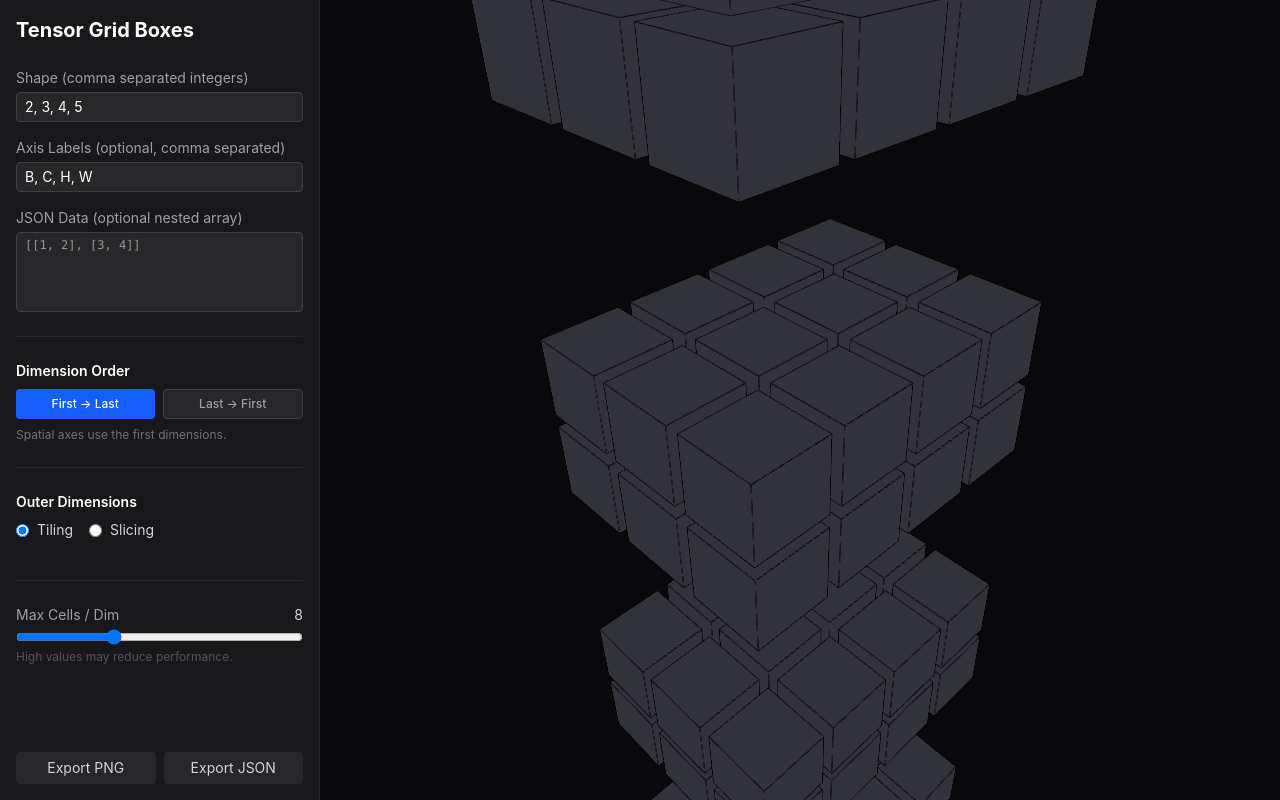
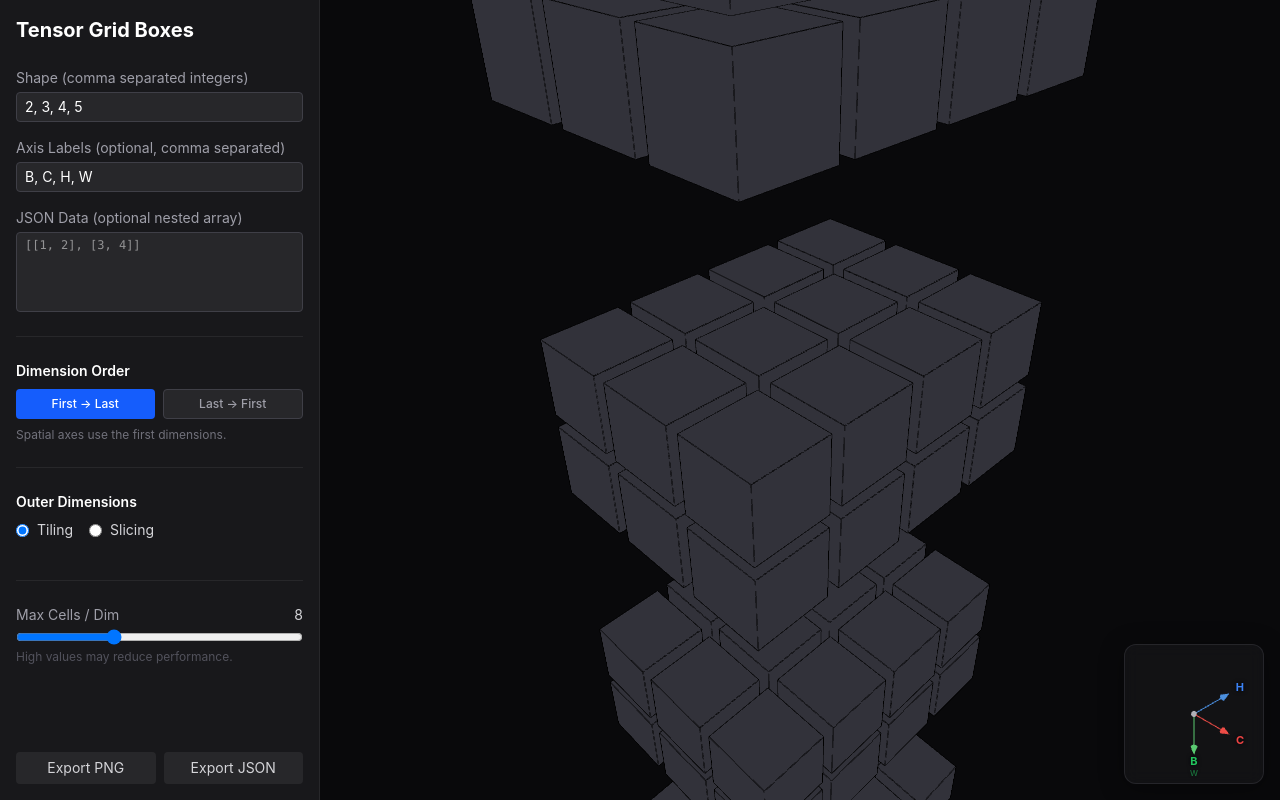
Before and after one commit to vi-sch/tensor_box_viz, a React (Vite) app: page / in a window 1280 px wide. Built offline with nearby package versions, Linux system fonts and the light colour scheme.

Commit message:
feat: added orientation coordiante system triad

```diff
--- a/src/App.tsx
+++ b/src/App.tsx
@@ -2,6 +2,7 @@ import { useState, useMemo } from 'react';
 import { Sidebar } from './components/Sidebar';
 import { Scene } from './components/Scene';
 import { parseShape, parseTensor, computeLayout, type BoxInstance } from './lib/layout';
+import type { AxisLabels } from './components/AxisTriad';
 
 export default function App() {
   const [shapeStr, setShapeStr] = useState('2, 3, 4, 5'); // Example shape [B, C, H, W]
@@ -94,6 +95,37 @@ export default function App() {
 
   const labels = labelsStr.split(',').map(s => s.trim()).filter(Boolean);
 
+  // Build axis labels for the coordinate triad
+  // Includes primary spatial dim labels + tiled dim labels grouped by axis
+  const axisLabels = useMemo((): AxisLabels => {
+    const getLabel = (dimIdx: number | null, fallback: string) => {
+      if (dimIdx === null) return fallback;
+      return labels[dimIdx] || `d${dimIdx}`;
+    };
+    const [sx, sy, sz] = validSpatialDims;
+
+    // Compute tiled dims per axis (cycle: Y → X → Z → repeat)
+    // This mirrors the logic in layout.ts activeTileDims.forEach
+    const tiledX: string[] = [];
+    const tiledY: string[] = [];
+    const tiledZ: string[] = [];
+    if (mode === 'tiling') {
+      outerDims.forEach((dim, i) => {
+        const axisIdx = i % 3;
+        const dimLabel = labels[dim] || `d${dim}`;
+        if (axisIdx === 0) tiledY.push(dimLabel);      // tile cycle: Y first
+        else if (axisIdx === 1) tiledX.push(dimLabel);  // then X
+        else tiledZ.push(dimLabel);                     // then Z
+      });
+    }
+
+    return {
+      x: { primary: getLabel(sx, 'X'), tiled: tiledX },
+      y: { primary: getLabel(sy, 'Y'), tiled: tiledY },
+      z: { primary: getLabel(sz, 'Z'), tiled: tiledZ },
+    };
+  }, [validSpatialDims, labels, outerDims, mode]);
+
   return (
     <div className="flex w-screen h-screen overflow-hidden bg-zinc-950 font-sans text-sm selection:bg-zinc-700">
       <Sidebar
@@ -111,7 +143,7 @@ export default function App() {
       />
 
       <div className="flex-1 relative">
-        <Scene layout={layout} onHover={setHovered} />
+        <Scene layout={layout} onHover={setHovered} axisLabels={axisLabels} />
 
         {/* Tooltip Overlay */}
         {hovered && (
--- /dev/null
+++ b/src/components/AxisTriad.tsx
@@ -0,0 +1,217 @@
+import { useRef, useEffect } from 'react';
+import { Canvas, useFrame, useThree } from '@react-three/fiber';
+import {
+    BufferGeometry,
+    Float32BufferAttribute,
+    Quaternion,
+    Vector3,
+    Camera,
+} from 'three';
+import { Html } from '@react-three/drei';
+
+// ---------------------------------------------------------------------------
+// Label type: each axis has a primary spatial label + optional tiled labels
+// ---------------------------------------------------------------------------
+export interface AxisLabelInfo {
+    primary: string;   // spatial dimension label (e.g. "B", "C", "H")
+    tiled: string[];   // tiled dimension labels sharing this axis (e.g. ["W"])
+}
+
+export interface AxisLabels {
+    x: AxisLabelInfo;
+    y: AxisLabelInfo;
+    z: AxisLabelInfo;
+}
+
+// ---------------------------------------------------------------------------
+// Arrow geometry helper: line from origin to tip + cone head + label
+// ---------------------------------------------------------------------------
+function ArrowLine({
+    dir,
+    color,
+    label,
+}: {
+    dir: [number, number, number];
+    color: string;
+    label: AxisLabelInfo;
+}) {
+    const length = 1;
+    const headLength = 0.2;
+    const headRadius = 0.07;
+    const shaftEnd = length - headLength;
+
+    // Shaft: simple line from origin to start of cone
+    const shaftGeo = useRef<BufferGeometry>(null);
+    useEffect(() => {
+        if (!shaftGeo.current) return;
+        const verts = new Float32Array([
+            0, 0, 0,
+            dir[0] * shaftEnd, dir[1] * shaftEnd, dir[2] * shaftEnd,
+        ]);
+        shaftGeo.current.setAttribute('position', new Float32BufferAttribute(verts, 3));
+    }, [dir, shaftEnd]);
+
+    // Cone head orientation
+    const coneDir = new Vector3(...dir).normalize();
+    const conePos = coneDir.clone().multiplyScalar(shaftEnd + headLength / 2);
+    const defaultDir = new Vector3(0, 1, 0);
+    const quat = new Quaternion().setFromUnitVectors(defaultDir, coneDir);
+
+    // Label position: past the tip
+    const labelPos: [number, number, number] = [
+        dir[0] * (length + 0.3),
+        dir[1] * (length + 0.3),
+        dir[2] * (length + 0.3),
+    ];
+
+    return (
+        <group>
+            {/* Shaft line */}
+            <line>
+                <bufferGeometry ref={shaftGeo} />
+                <lineBasicMaterial color={color} linewidth={2} />
+            </line>
+
+            {/* Cone head */}
+            <mesh position={[conePos.x, conePos.y, conePos.z]} quaternion={quat}>
+                <coneGeometry args={[headRadius, headLength, 8]} />
+                <meshBasicMaterial color={color} />
+            </mesh>
+
+            {/* Label: primary dimension + tiled dimensions */}
+            <Html
+                position={labelPos}
+                center
+                style={{
+                    pointerEvents: 'none',
+                    userSelect: 'none',
+                    textAlign: 'center',
+                    lineHeight: 1.2,
+                    whiteSpace: 'nowrap',
+                }}
+            >
+                {/* Primary spatial label */}
+                <div style={{
+                    color,
+                    fontSize: '11px',
+                    fontWeight: 700,
+                    fontFamily: 'Inter, system-ui, sans-serif',
+                    textShadow: '0 0 4px rgba(0,0,0,0.9)',
+                }}>
+                    {label.primary}
+                </div>
+                {/* Tiled dimension labels — shown smaller and dimmer */}
+                {label.tiled.length > 0 && (
+                    <div style={{
+                        color,
+                        fontSize: '8px',
+                        fontWeight: 500,
+                        fontFamily: 'Inter, system-ui, sans-serif',
+                        opacity: 0.55,
+                        textShadow: '0 0 3px rgba(0,0,0,0.8)',
+                        marginTop: 1,
+                    }}>
+                        {label.tiled.join(', ')}
+                    </div>
+                )}
+            </Html>
+        </group>
+    );
+}
+
+// ---------------------------------------------------------------------------
+// Sync sub-scene camera rotation with main scene camera
+// ---------------------------------------------------------------------------
+function CameraSync({ mainCamera }: { mainCamera: Camera | null }) {
+    const { camera } = useThree();
+
+    useFrame(() => {
+        if (!mainCamera) return;
+        // Copy rotation only (not position) from main camera
+        camera.quaternion.copy(mainCamera.quaternion);
+        // Keep orthographic camera at a fixed distance looking at origin
+        const offset = new Vector3(0, 0, 4).applyQuaternion(camera.quaternion);
+        camera.position.copy(offset);
+        camera.updateMatrixWorld();
+    });
+
+    return null;
+}
+
+// ---------------------------------------------------------------------------
+// Inner scene content
+// ---------------------------------------------------------------------------
+function TriadContent({
+    mainCamera,
+    axisLabels,
+}: {
+    mainCamera: Camera | null;
+    axisLabels: AxisLabels;
+}) {
+    return (
+        <>
+            <CameraSync mainCamera={mainCamera} />
+
+            {/* Origin sphere */}
+            <mesh>
+                <sphereGeometry args={[0.06, 12, 12]} />
+                <meshBasicMaterial color="#a1a1aa" />
+            </mesh>
+
+            {/*
+              Arrow directions match index iteration in layout.ts:
+                X: indices increase in +X  (x = rX + addX)
+                Y: indices increase in -Y  (y = -rY - addY)
+                Z: indices increase in -Z  (z = -rZ - addZ)
+            */}
+            <ArrowLine dir={[1, 0, 0]} color="#ef4444" label={axisLabels.x} />
+            <ArrowLine dir={[0, -1, 0]} color="#22c55e" label={axisLabels.y} />
+            <ArrowLine dir={[0, 0, -1]} color="#3b82f6" label={axisLabels.z} />
+        </>
+    );
+}
+
+// ---------------------------------------------------------------------------
+// Public component
+// ---------------------------------------------------------------------------
+export interface AxisTriadProps {
+    mainCamera: Camera | null;
+    axisLabels?: AxisLabels;
+}
+
+const DEFAULT_LABELS: AxisLabels = {
+    x: { primary: 'X', tiled: [] },
+    y: { primary: 'Y', tiled: [] },
+    z: { primary: 'Z', tiled: [] },
+};
+
+export function AxisTriad({ mainCamera, axisLabels }: AxisTriadProps) {
+    const labels = axisLabels ?? DEFAULT_LABELS;
+
+    return (
+        <div
+            style={{
+                position: 'absolute',
+                bottom: 16,
+                right: 16,
+                width: 140,
+                height: 140,
+                zIndex: 20,
+                pointerEvents: 'none',
+                borderRadius: 12,
+                background: 'rgba(24, 24, 27, 0.65)',
+                backdropFilter: 'blur(8px)',
+                border: '1px solid rgba(63, 63, 70, 0.45)',
+                boxShadow: '0 4px 24px rgba(0,0,0,0.35)',
+            }}
+        >
+            <Canvas
+                orthographic
+                camera={{ zoom: 50, near: 0.1, far: 100, position: [0, 0, 4] }}
+                style={{ pointerEvents: 'none' }}
+            >
+                <TriadContent mainCamera={mainCamera} axisLabels={labels} />
+            </Canvas>
+        </div>
+    );
+}
--- a/src/components/Scene.tsx
+++ b/src/components/Scene.tsx
@@ -1,14 +1,33 @@
-import { Canvas } from '@react-three/fiber';
+import { useRef, useState, useEffect } from 'react';
+import { Canvas, useThree } from '@react-three/fiber';
 import { OrbitControls, Center } from '@react-three/drei';
 import { TensorGrid } from './TensorGrid';
+import { AxisTriad, type AxisLabels } from './AxisTriad';
 import type { BoxInstance } from '../lib/layout';
+import type { Camera } from 'three';
 
 interface SceneProps {
     layout: BoxInstance[];
     onHover: (b: BoxInstance | null) => void;
+    axisLabels?: AxisLabels;
 }
 
-export function Scene({ layout, onHover }: SceneProps) {
+/** Tiny helper rendered *inside* the main Canvas to expose the camera ref */
+function CameraExposer({ onCamera }: { onCamera: (c: Camera) => void }) {
+    const { camera } = useThree();
+    const reported = useRef(false);
+    useEffect(() => {
+        if (!reported.current) {
+            onCamera(camera);
+            reported.current = true;
+        }
+    }, [camera, onCamera]);
+    return null;
+}
+
+export function Scene({ layout, onHover, axisLabels }: SceneProps) {
+    const [mainCamera, setMainCamera] = useState<Camera | null>(null);
+
     return (
         <div className="w-full h-full bg-zinc-950 relative">
             <Canvas
@@ -16,13 +35,17 @@ export function Scene({ layout, onHover }: SceneProps) {
                 gl={{ preserveDrawingBuffer: true }}
                 id="tensor-canvas"
             >
-
+                <CameraExposer onCamera={setMainCamera} />
 
                 <Center>
                     <TensorGrid layout={layout} onHover={onHover} />
                 </Center>
                 <OrbitControls makeDefault />
             </Canvas>
+
+            {/* Coordinate system triad overlay */}
+            <AxisTriad mainCamera={mainCamera} axisLabels={axisLabels} />
+
             {/* Fallback msg if no layout */}
             {layout.length === 0 && (
                 <div className="absolute inset-0 flex items-center justify-center text-zinc-500 pointer-events-none">
```
Also changed, not shown: 1 other file (tests, documents, lock files or other folders).
